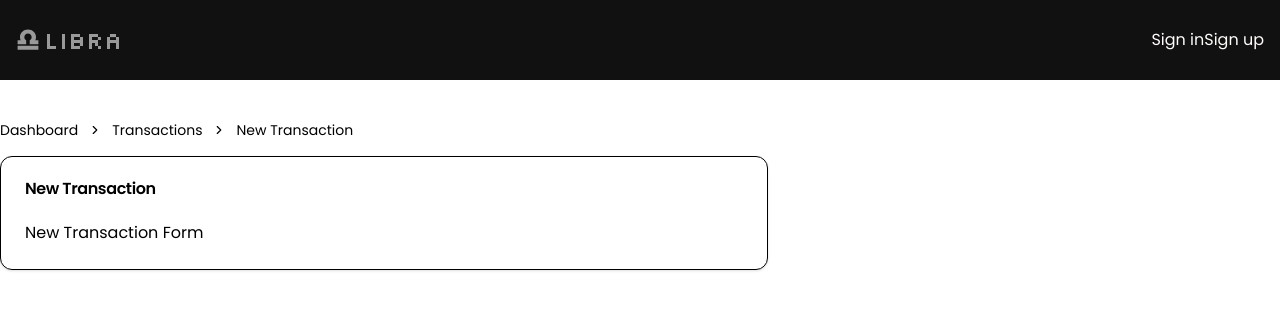
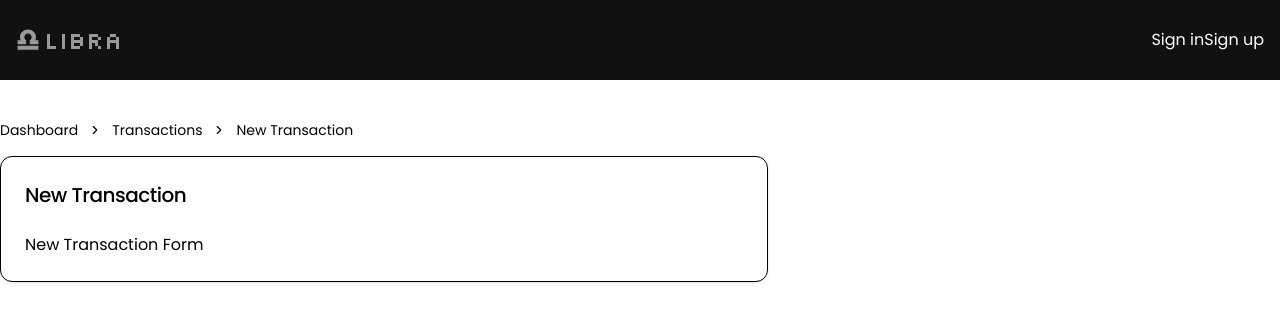
Before and after one commit to Nimira43/Libra, a Next.js app: page /dashboard/transactions/new in a window 1280 px wide. Shown: the top 322 px of the page. Built offline with nearby package versions, Linux system fonts and the light colour scheme; no server answers; a web font is replaced by a local one.

Commit message:
Updating the core Card styling for CardTitle

```diff
--- a/components/ui/card.tsx
+++ b/components/ui/card.tsx
@@ -35,7 +35,7 @@ const CardTitle = React.forwardRef<
 >(({ className, ...props }, ref) => (
   <div
     ref={ref}
-    className={cn('font-semibold leading-none tracking-tight', className)}
+    className={cn('font-medium leading-none tracking-tight text-xl', className)}
     {...props}
   />
 ))
```
